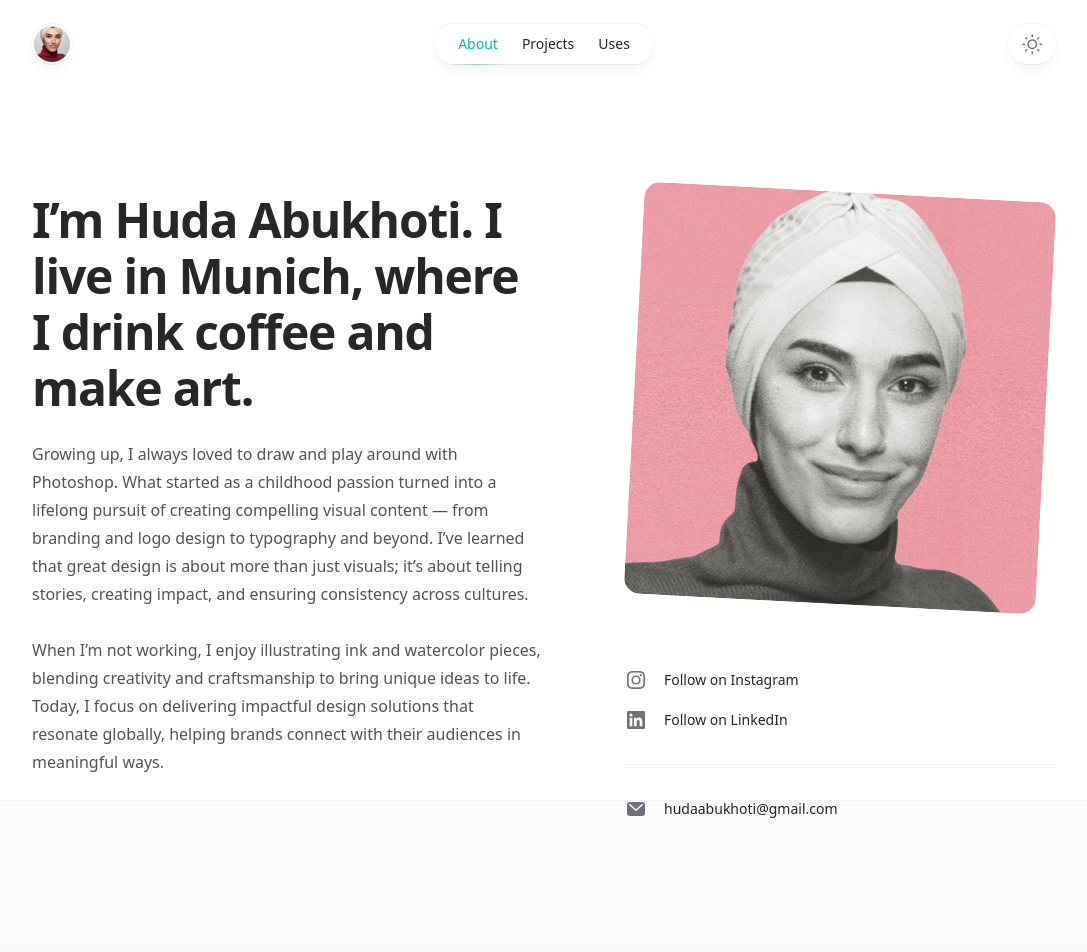
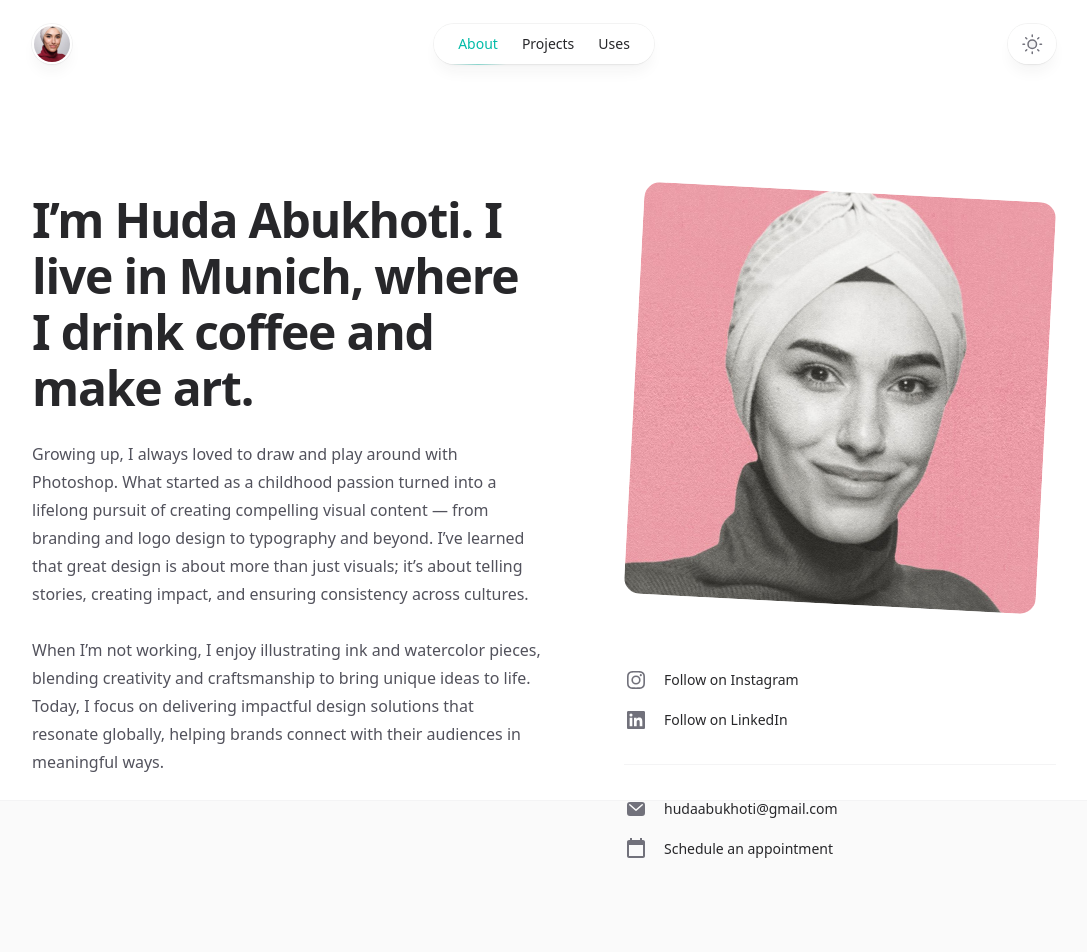
Before and after one commit to kfkhalili/huda-abukhoti-website, a Next.js app: page /about in a window 1280 px wide. Shown: the top 952 px of the page, without its empty margins (96-1183 px from the left). Built offline with nearby package versions, Linux system fonts and the light colour scheme.

Commit message:
feat: add calendar scheduler embed from about page

```diff
--- a/src/app/about/page.tsx
+++ b/src/app/about/page.tsx
@@ -4,8 +4,13 @@ import Link from 'next/link'
 import clsx from 'clsx'
 
 import { Container } from '@/components/Container'
-import { InstagramIcon, LinkedInIcon } from '@/components/SocialIcons'
+import {
+  CalendarIcon,
+  InstagramIcon,
+  LinkedInIcon,
+} from '@/components/SocialIcons'
 import portraitImage from '@/images/portrait.jpg'
+import CalendarEmbed from '@/components/CalendarEmbed'
 
 function SocialLink({
   className,
@@ -107,6 +112,9 @@ export default function About() {
             >
               hudaabukhoti@gmail.com
             </SocialLink>
+            <SocialLink href="/schedule" icon={CalendarIcon} className="mt-4">
+              Schedule an appointment
+            </SocialLink>
           </ul>
         </div>
       </div>
--- /dev/null
+++ b/src/app/schedule/page.tsx
@@ -0,0 +1,11 @@
+// pages/schedule.tsx
+import { Container } from '@/components/Container'
+import CalendarEmbed from '@/components/CalendarEmbed'
+
+export default function Schedule() {
+  return (
+    <Container className="my-16">
+      <CalendarEmbed />
+    </Container>
+  )
+}
--- /dev/null
+++ b/src/components/CalendarEmbed.tsx
@@ -0,0 +1,20 @@
+// components/CalendarEmbed.js
+const CalendarEmbed = () => {
+  return (
+    <div
+      style={{
+        width: '100%',
+        height: '100%',
+        minHeight: '750px',
+      }}
+    >
+      <iframe
+        src="https://calendar.google.com/calendar/appointments/schedules/AcZssZ3lgjYOAUNusWFjEElv3prZAvjzXfKTQLLMcpUoihStptyqFxD2Q8tuXvZfogFTvbr8bd8TjQkV?gv=true"
+        width="100%"
+        height="750"
+      ></iframe>
+    </div>
+  )
+}
+
+export default CalendarEmbed
--- a/src/components/SocialIcons.tsx
+++ b/src/components/SocialIcons.tsx
@@ -34,3 +34,11 @@ export function LinkedInIcon(props: React.ComponentPropsWithoutRef<'svg'>) {
     </svg>
   )
 }
+
+export function CalendarIcon(props: React.ComponentPropsWithoutRef<'svg'>) {
+  return (
+    <svg viewBox="0 0 24 24" aria-hidden="true" {...props}>
+      <path d="M19 3h-1V1h-2v2H8V1H6v2H5c-1.1 0-2 .9-2 2v14c0 1.1.9 2 2 2h14c1.1 0 2-.9 2-2V5c0-1.1-.9-2-2-2zm0 16H5V8h14v11z" />
+    </svg>
+  )
+}
```
